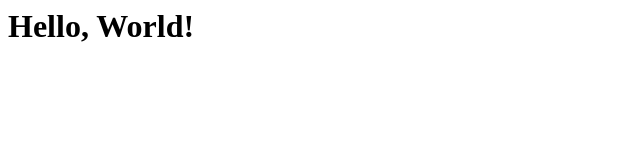
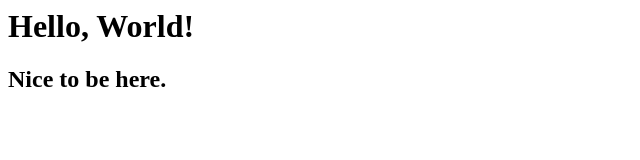
Before and after one commit to simchaschaum/hello-world, a plain HTML site: page index.html in a window 1280 px wide. Shown: the whole page, without its empty margins (0-640 px from the left). Drawn offline with Linux system fonts and the light colour scheme.

Commit message:
added an h2

```diff
--- a/index.html
+++ b/index.html
@@ -1 +1,2 @@
 <h1>Hello, World!</h1>
+<h2>Nice to be here.</h2>
```
